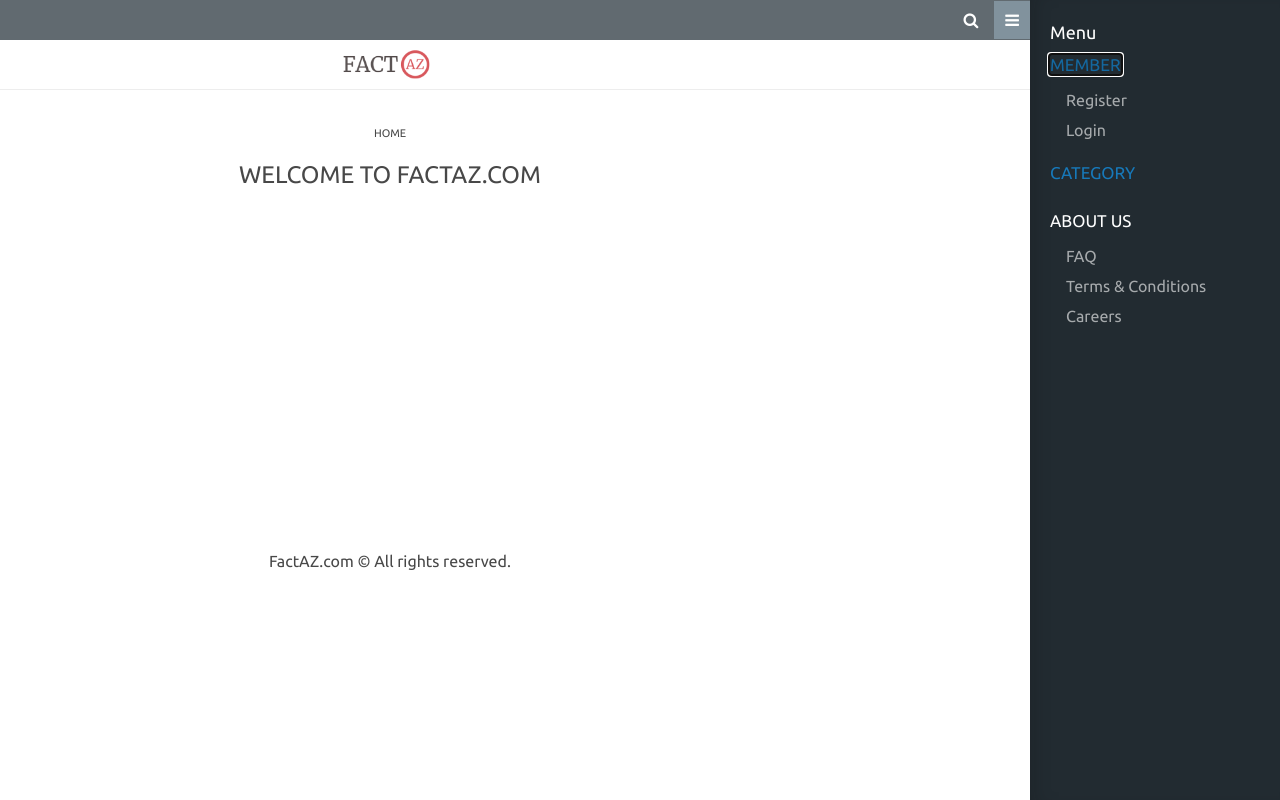
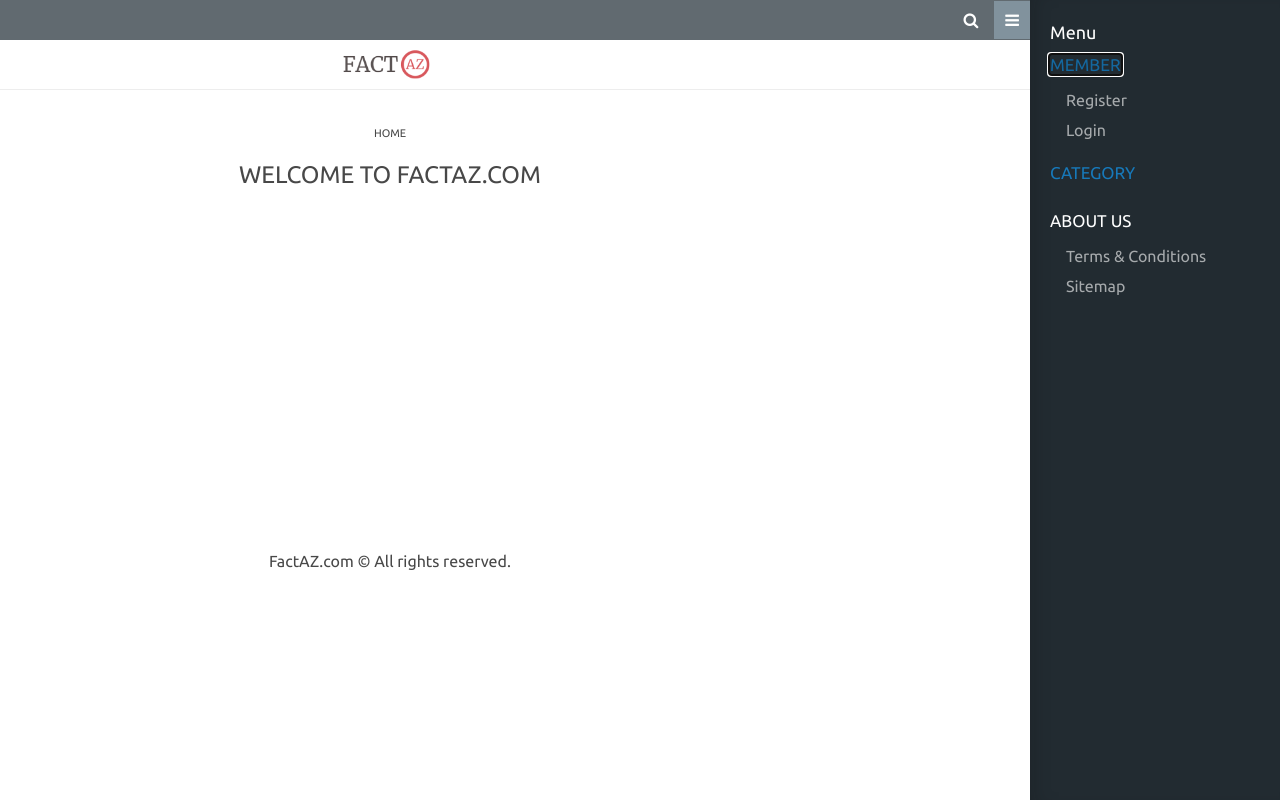
Before and after one commit to hoanglamyeah/factli, a Django app: page / in a window 1280 px wide, after a click that opens the changed part. Run offline with Django 3.2, Linux system fonts and the light colour scheme; data that the repository does not hold is empty.

Commit message:
Update setting

```diff
--- a/templates/layout/base.html
+++ b/templates/layout/base.html
@@ -41,9 +41,8 @@
         </ul>
         <h5>ABOUT US</h5>
         <ul class="vertical menu">
-            <li><a href="/faq">FAQ</a></li>
             <li><a href="/term">Terms & Conditions</a></li>
-            <li><a href="/career">Careers</a></li>
+            <li><a href="/sitemap.xml">Sitemap</a></li>
         </ul>
     </div>
     <div class="off-canvas-content small-12" data-off-canvas-content>
```
